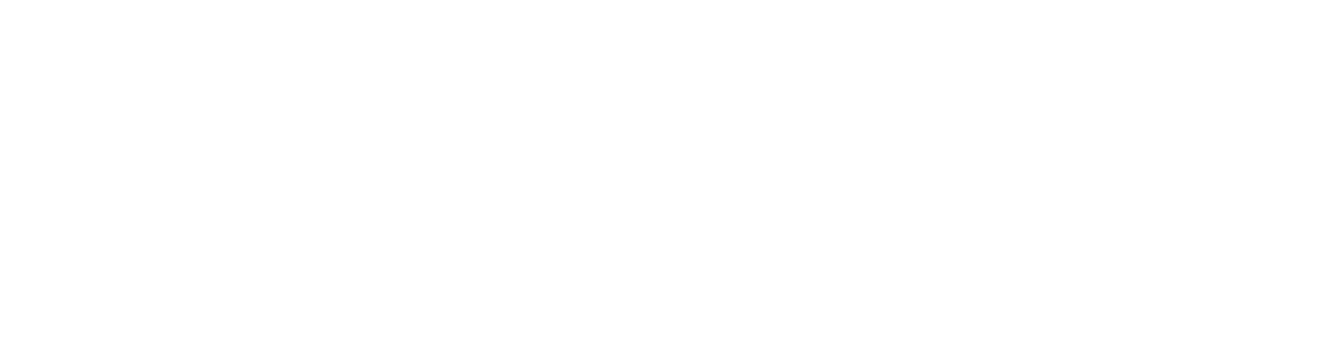
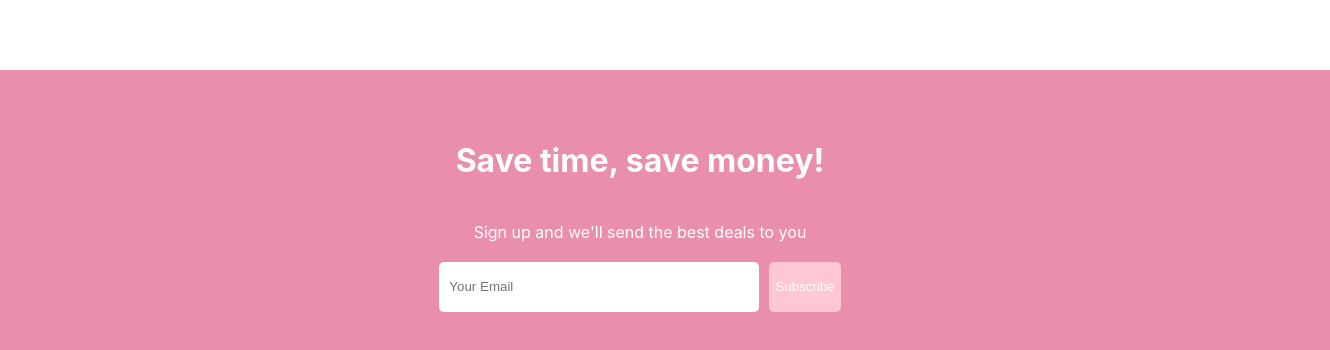
Before and after one commit to mayuces/react-hotel-web-page, a React (Create React App) app: page / in a window 1280 px wide. Shown: the part 1530-1880 px from the top of the page, 1330 px wide, since content can reach past the window. Before the commit the page ends 1520 px from the top, so only its background shows below. Built offline with nearby package versions, Linux system fonts and the light colour scheme.

Commit message:
mailList component created

```diff
--- /dev/null
+++ b/src/components/mailList/MailList.tsx
@@ -0,0 +1,16 @@
+import './mailList.css'
+
+const MailList = () => {
+  return (
+    <div className="mail">
+      <h1 className="mailTitle">Save time, save money!</h1>
+      <span className="mailDesc">Sign up and we'll send the best deals to you</span>
+      <div className="mailInputContainer">
+        <input type="text" placeholder="Your Email" />
+        <button>Subscribe</button>
+      </div>
+    </div>
+  )
+}
+
+export default MailList
--- /dev/null
+++ b/src/components/mailList/mailList.css
@@ -0,0 +1,30 @@
+.mail{
+  width: 100%;
+  margin-top: 50px;
+  background-color: #E98EAD;
+  color: white;
+  display: flex;
+  flex-direction: column;
+  align-items: center;
+  gap: 20px;
+  padding: 50px;
+}
+
+.mailInputContainer>input{
+  width: 300px;
+  height: 30px;
+  padding: 10px;
+  border: none;
+  margin-right: 10px;
+  border-radius: 5px;
+}
+
+.mailInputContainer>button{
+  height: 50px;
+  background-color: #FFC6D3;
+  color: white;
+  font-weight: 500;
+  border: none;
+  border-radius: 5px;
+  cursor: pointer;
+}
--- a/src/pages/home/Home.tsx
+++ b/src/pages/home/Home.tsx
@@ -1,6 +1,7 @@
 import Featured from "../../components/featured/Featured";
 import FeaturedRooms from "../../components/featuredRooms/FeaturedRooms";
 import Header from "../../components/header/Header";
+import MailList from "../../components/mailList/MailList";
 import Navbar from "../../components/navbar/Navbar";
 import RoomList from "../../components/roomList/RoomList";
 import "./home.css";
@@ -15,8 +16,9 @@
         <h1 className="homeTitle">Browse by room type</h1>
         <RoomList />
         <h1 className="homeTitle">Featured Rooms</h1>
+        <FeaturedRooms />
 
-        <FeaturedRooms />
+        <MailList />
       </div>
     </div>
   );
```
